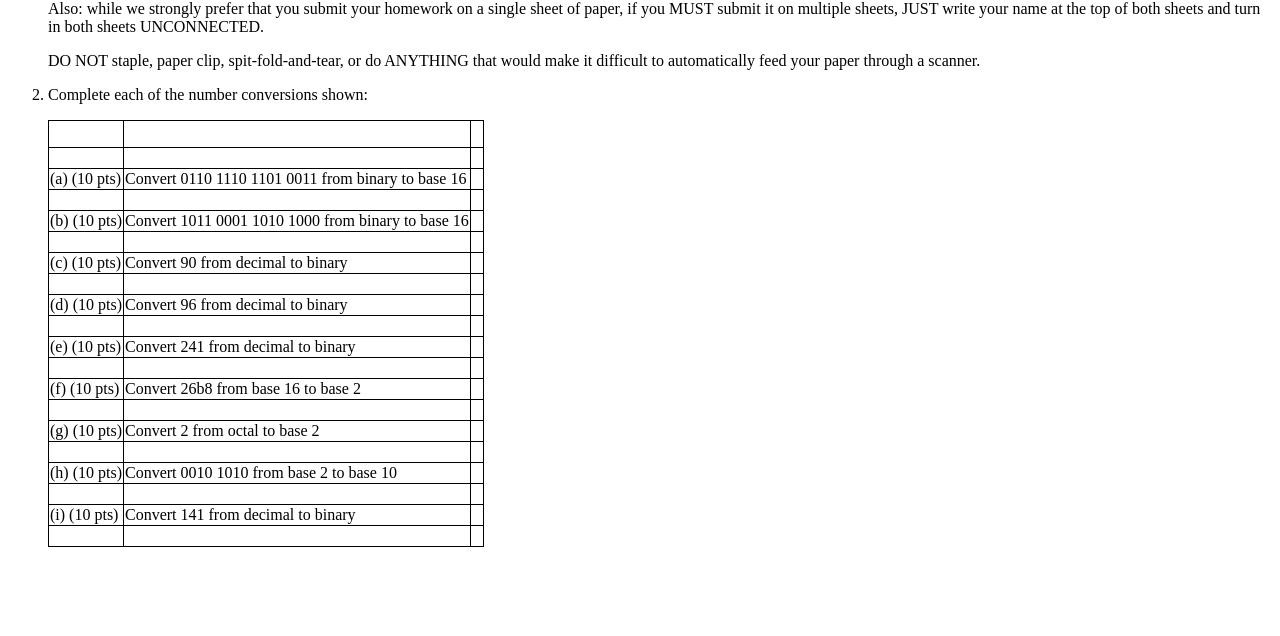
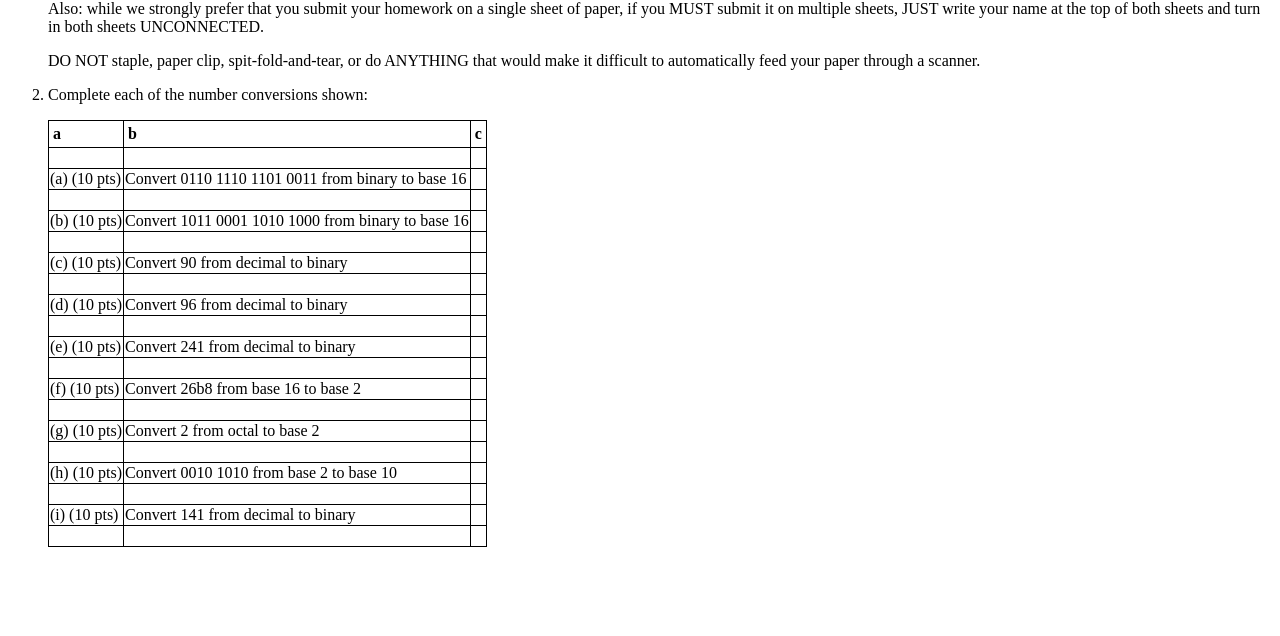
Before and after one commit to ucsb-cs8-s18/ucsb-cs8-s18.github.io, a Jekyll site: the page built from _hwk/h14.md, in a window 1280 px wide. Shown: the part 876-1512 px from the top of the page. Built offline with Jekyll 4.4.1, drawn with Linux system fonts in a browser that asks for light colours.

Commit message:
Update h14.md

```diff
--- a/_hwk/h14.md
+++ b/_hwk/h14.md
@@ -20,16 +20,16 @@ Then complete these problems and turn in your completed homework in class on the
 <li markdown="1" style="margin-bottom:6em;" markdown="1"> Complete each of the number conversions shown:
 
 <style>
-div.num-conversion table tr:nth-child(odd) { border: 0px solid white }
-div.num-conversion table tr:nth-child(even) * td:last-child { border: 3px solid black  }
+div.num-conversion table * tr:nth-child(odd) { border: 0px solid white }
+div.num-conversion table * tr:nth-child(even) * td:last-child { border: 3px solid black  }
 
-div.num-conversion table tr * th { border: 1px solid red; background-color: green;  }
+div.num-conversion table * tr * th { border: 1px solid red; background-color: green;  }
 
 </style>
 
 <div class="num-conversion">
 
-| | | |
+| a | b | c |
 |-|-|-|
 | | | |
 |(a) (10 pts) | Convert 0110 1110 1101 0011 from binary to base 16	| |
```
